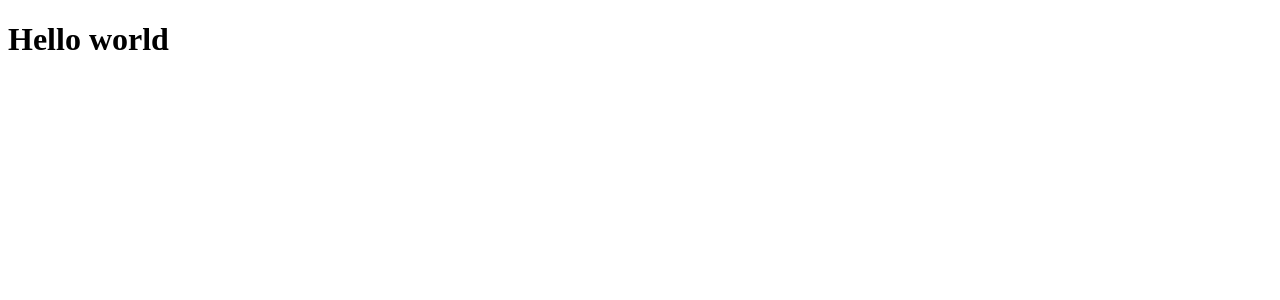
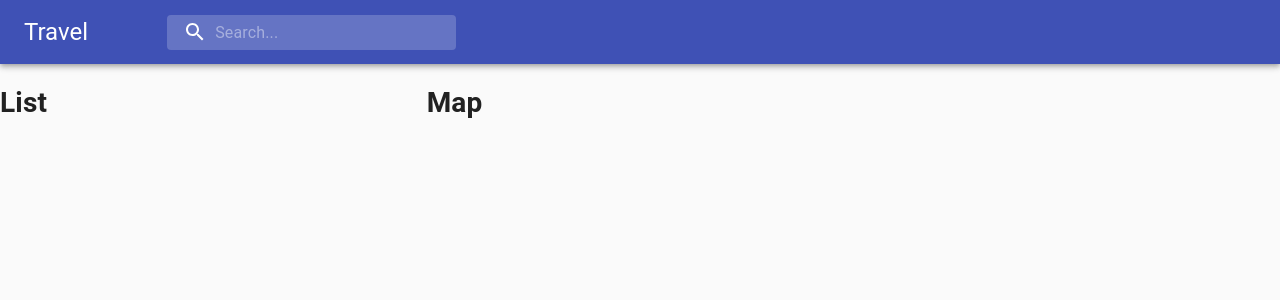
Before and after one commit to SaileshBK/Travel, a React (Create React App) app: page / in a window 1280 px wide. Shown: the top 300 px of the page. Built offline with nearby package versions, Linux system fonts and the light colour scheme.

Commit message:
finished header

```diff
--- a/src/App.js
+++ b/src/App.js
@@ -1,4 +1,5 @@
 import React from "react";
+import { CssBaseline, Grid } from '@material-ui/core';
 import Header from "./components/Header/Header";
 import List from "./components/List/List";
 import Map from "./components/Map/Map";
@@ -7,9 +8,20 @@ import Map from "./components/Map/Map";
 
 const App = () => {
     return (
-        <div>
-            <h1>Hello world</h1>
-        </div>
+        <>
+            <CssBaseline />
+            <Header />
+            <Grid container spacing={3} style={{ width:'100%'}}>
+
+                <Grid item xs={12} md={4}>
+                    <List />
+                </Grid>
+                <Grid item xs={12} md={8}>
+                    <Map />
+                </Grid>
+            </Grid>
+
+        </>
     );
 }
 
--- a/src/components/Header/Header.jsx
+++ b/src/components/Header/Header.jsx
@@ -1,8 +1,32 @@
 import React from "react";
+import { Autocomplete } from '@react-google-maps/api';
+import { AppBar, Toolbar, Typography, InputBase, Box } from '@material-ui/core';
+import SearchIcon from '@material-ui/icons/Search';
+import useStyles from './styles';
+
 
 const Header = () => {
+    const classes = useStyles();
     return (
-        <h1> Header</h1>
+        <AppBar position="static">
+            <Toolbar className={classes.toolbar}>
+                <Typography variant="h5" className={classes.title}>
+                    Travel
+
+                </Typography>
+                <Box display="flex">
+
+                    {/* <Autocomplete> */}
+                        <div className={classes.search}>
+                            <div className={classes.searchIcon}>
+                                <SearchIcon />
+                            </div>
+                            <InputBase placeholder="Search..." classes={{ root: classes.inputRoot, input: classes.inputInput}}/>
+                        </div>
+                    {/* </Autocomplete> */}
+                </Box>
+            </Toolbar>
+        </AppBar>
     );
 }
 
--- a/src/components/Header/styles.js
+++ b/src/components/Header/styles.js
@@ -0,0 +1,50 @@
+import { alpha, makeStyles } from '@material-ui/core/styles';
+
+
+export default makeStyles((theme) => ({
+
+  title: {
+    display: 'none',
+    //color:'Black',
+
+    [theme.breakpoints.up('sm')]: {
+      display: 'block',
+    },
+  },
+  search: {
+    position: 'relative',
+    borderRadius: theme.shape.borderRadius,
+    backgroundColor: alpha(theme.palette.common.white, 0.20),
+    '&:hover': { backgroundColor: alpha(theme.palette.common.white, 0.18) },
+    marginRight: theme.spacing(100),
+    marginLeft: 0,
+    width: '100%',
+    [theme.breakpoints.up('sm')]: { marginLeft: theme.spacing(2), width: 'auto' },
+  },
+  searchIcon: {
+    padding: theme.spacing(0, 2),
+    //color:'black',
+    height: '100%',
+    position: 'absolute',
+    pointerEvents: 'none',
+    display: 'flex',
+    alignItems: 'center',
+    justifyContent: 'center',
+  },
+  inputRoot: {
+    color: 'white',
+  },
+  inputInput: {
+    padding: theme.spacing(1, 2, 1, 0),
+    paddingLeft: `calc(1em + ${theme.spacing(4)}px)`,
+    transition: theme.transitions.create('width'),
+    width: '100%',
+    [theme.breakpoints.up('md')]: { width: '25ch' },
+  },
+  toolbar: {
+    display: 'flex',
+    justifyContent: 'space-between',
+    //backgroundColor: 'lightGreen',
+
+  },
+}));
```
Also changed, not shown: package.json (+14 -0 lines), 1 other file (tests, documents, lock files or other folders).
